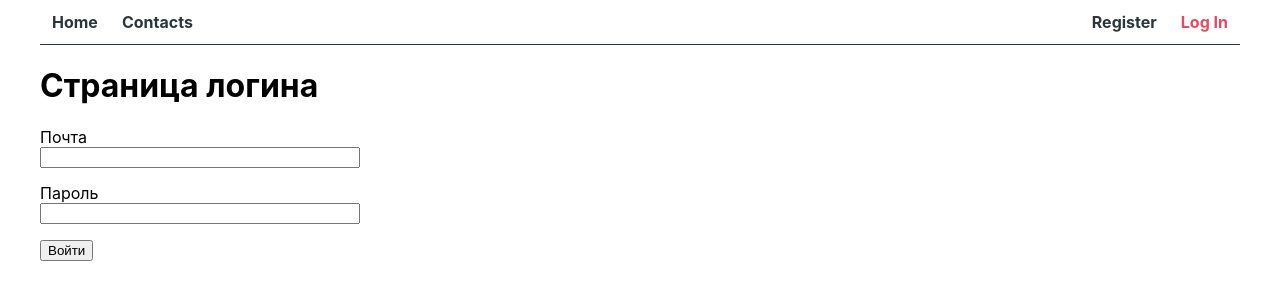
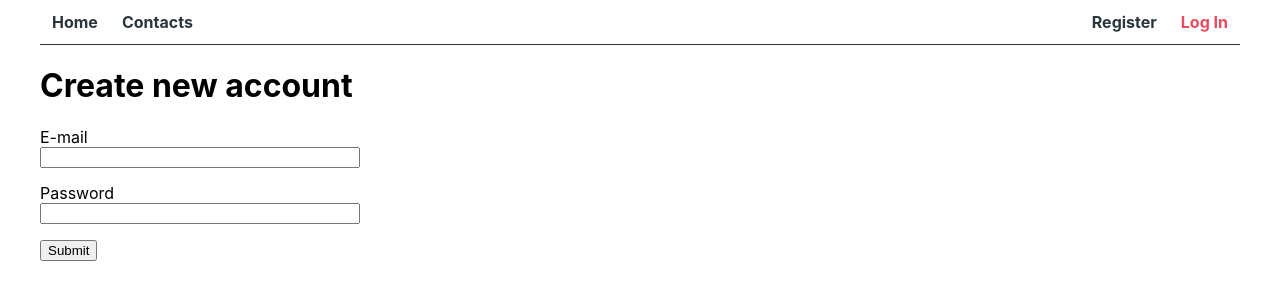
Before and after one commit to maxexc/phonebook, a React (Create React App) app: page /goit-react-hw-08-phonebook/login in a window 1280 px wide. Shown: the top 300 px of the page. Built offline with nearby package versions, Linux system fonts and the light colour scheme.

Commit message:
Update Login.js

```diff
--- a/src/pages/Login.js
+++ b/src/pages/Login.js
@@ -39,11 +39,11 @@ export default function LoginView() {
 
   return (
     <div>
-      <h1>Страница логина</h1>
+      <h1>Create new account</h1>
 
       <form onSubmit={handleSubmit} style={styles.form} autoComplete="off">
         <label style={styles.label}>
-          Почта
+          E-mail
           <input
             type="email"
             name="email"
@@ -53,7 +53,7 @@ export default function LoginView() {
         </label>
 
         <label style={styles.label}>
-          Пароль
+          Password
           <input
             type="password"
             name="password"
@@ -62,7 +62,7 @@ export default function LoginView() {
           />
         </label>
 
-        <button type="submit">Войти</button>
+        <button type="submit">Submit</button>
       </form>
     </div>
   );
```
